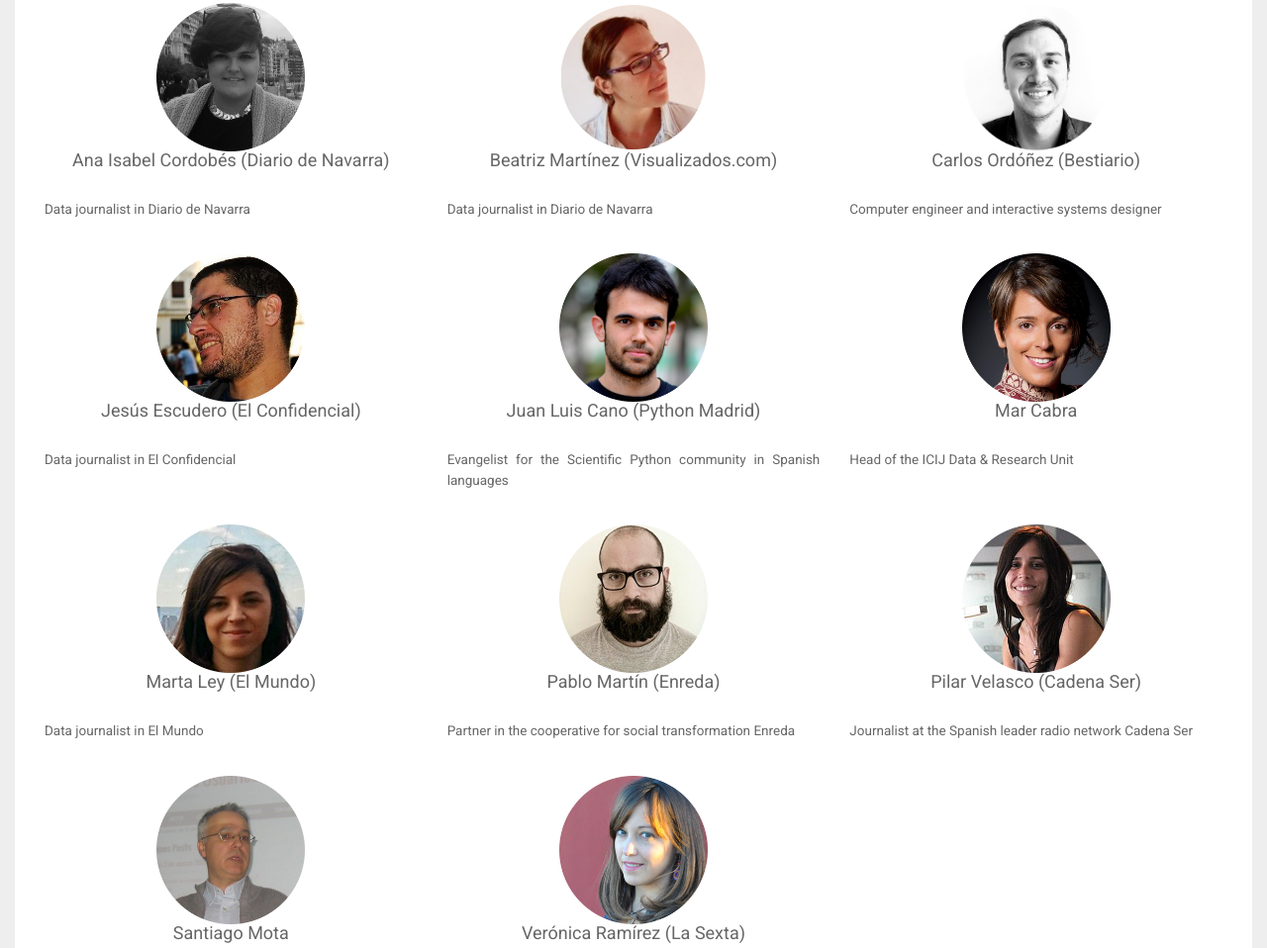
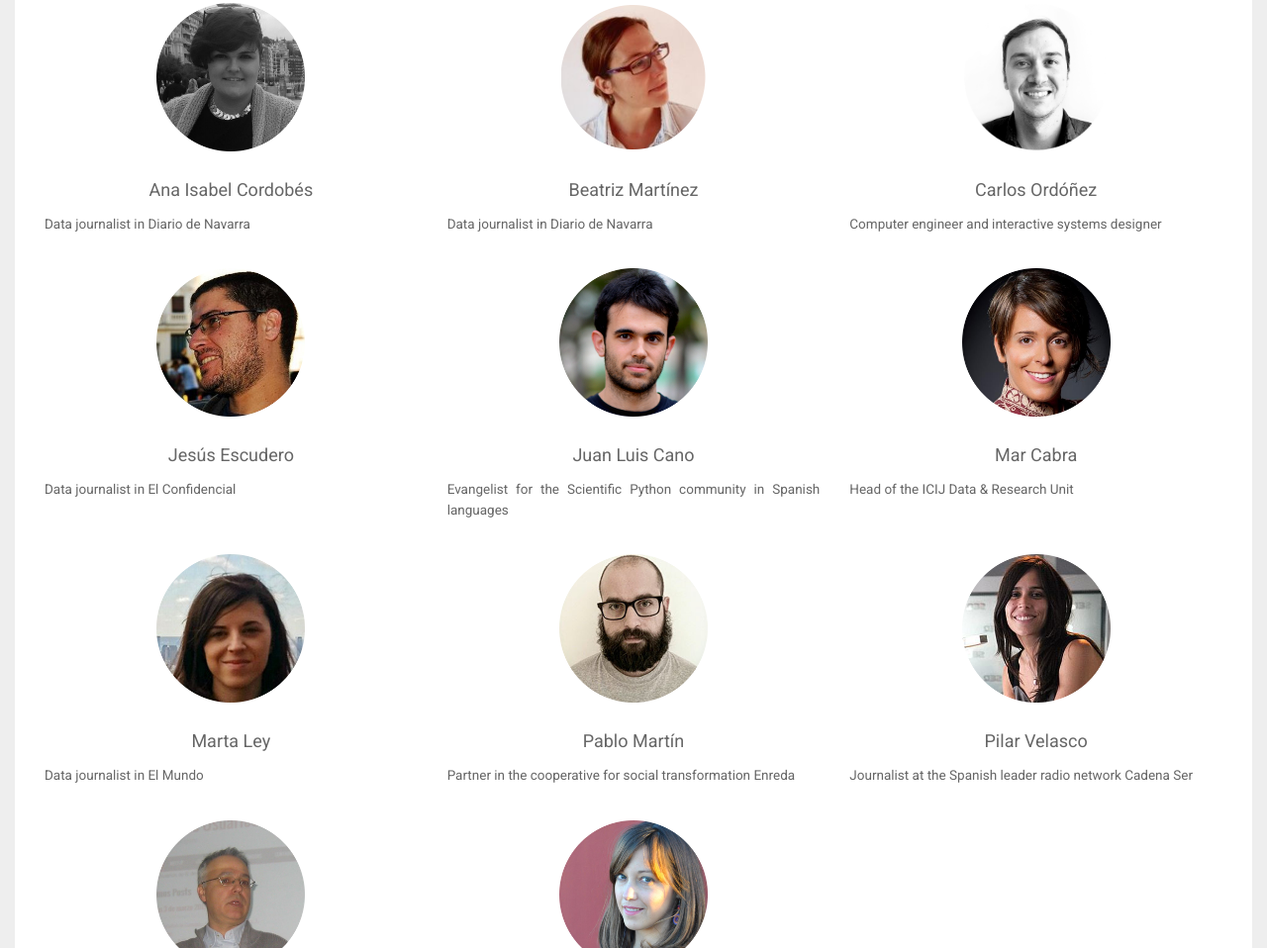
Before and after one commit to escola-de-dados/datacrunch, a plain HTML site: page index.html in a window 1280 px wide. Shown: the part 3088-4046 px from the top of the page at 99% size. Drawn offline with nearby package versions, Linux system fonts and the light colour scheme.

Commit message:
quebra de linha depois das fotos dos palestrantes

```diff
--- a/index.html
+++ b/index.html
@@ -254,36 +254,36 @@
 
       <div class="row" style="margin-top:30px;"><h3>&nbsp;&nbsp;&nbsp;&nbsp;<i class="fa fa-comment"></i>&nbsp;&nbsp;SPEAKERS</h3>
                <div class="col-md-4">
-            <center><img src="anaisabel.png" height="150" width="150"></center>
-            <center><h4>Ana Isabel Cordobés (Diario de Navarra)</h4><br><br></center>
+            <center><img src="anaisabel.png" height="150" width="150"></center><br><br>
+            <center><h4>Ana Isabel Cordobés</h4><br></center>
                    <p>Data journalist in Diario de Navarra</p>
         </div>
           <div class="col-md-4">
-          <center><img src="bmartinez.png" height="150" width="150"></center>
-          <center><h4>Beatriz Martínez (Visualizados.com)</h4><br><br></center>
+          <center><img src="bmartinez.png" height="150" width="150"></center><br><br>
+          <center><h4>Beatriz Martínez</h4><br></center>
                    <p>Data journalist in Diario de Navarra</p>
        </div>
         <div class="col-md-4">
-          <center><img src="carlos.png" height="150" width="150"></center>
-          <center><h4>Carlos Ordóñez (Bestiario)</h4><br><br></center>
+          <center><img src="carlos.png" height="150" width="150"></center><br><br>
+          <center><h4>Carlos Ordóñez</h4><br></center>
                    <p>Computer engineer and interactive systems designer</p>
        </div>
       </div>
 
           <div class="row" style="margin-top:15px;">
                <div class="col-md-4">
-            <center><img src="jesus.png" height="150" width="150"></center>
-            <center><h4>Jesús Escudero (El Confidencial)</h4><br><br></center>
+            <center><img src="jesus.png" height="150" width="150"></center><br><br>
+            <center><h4>Jesús Escudero</h4><br></center>
                    <p>Data journalist in El Confidencial</p>
         </div>
           <div class="col-md-4">
-          <center><img src="juanluis.png" height="150" width="150"></center>
-          <center><h4>Juan Luis Cano (Python Madrid)</h4><br><br></center>
+          <center><img src="juanluis.png" height="150" width="150"></center><br><br>
+          <center><h4>Juan Luis Cano</h4><br></center>
                    <p>Evangelist for the Scientific Python community in Spanish languages</p>
        </div>
         <div class="col-md-4">
-          <center><img src="marcabra.png" height="150" width="150"></center>
-          <center><h4>Mar Cabra</h4><br><br></center>
+          <center><img src="marcabra.png" height="150" width="150"></center><br><br>
+          <center><h4>Mar Cabra</h4><br></center>
                     <p>Head of the ICIJ Data & Research Unit</p>
 
        </div>
@@ -291,18 +291,18 @@
 
           <div class="row" style="margin-top:15px;">
                <div class="col-md-4">
-            <center><img src="martaley.png" height="150" width="150"></center>
-            <center><h4>Marta Ley (El Mundo)</h4><br><br></center>
+            <center><img src="martaley.png" height="150" width="150"></center><br><br>
+            <center><h4>Marta Ley</h4><br></center>
                    <p>Data journalist in El Mundo</p>
         </div>
           <div class="col-md-4">
-          <center><img src="pablo.png" height="150" width="150"></center>
-          <center><h4>Pablo Martín (Enreda)</h4><br><br></center>
+          <center><img src="pablo.png" height="150" width="150"></center><br><br>
+          <center><h4>Pablo Martín</h4><br></center>
                    <p>Partner in the cooperative for social transformation Enreda</p>
        </div>
         <div class="col-md-4">
-          <center><img src="pilar.png" height="150" width="150"></center>
-          <center><h4>Pilar Velasco (Cadena Ser)</h4><br><br></center>
+          <center><img src="pilar.png" height="150" width="150"></center><br><br>
+          <center><h4>Pilar Velasco</h4><br></center>
                     <p>Journalist at the Spanish leader radio network Cadena Ser</p>
 
        </div>
@@ -312,12 +312,12 @@
           <div class="row" style="margin-top:15px;">
                <div class="col-md-4">
             <center><img src="santiago.png" height="150" width="150"></center>
-            <center><h4>Santiago Mota</h4><br><br></center>
+            <center><h4>Santiago Mota</h4><br></center>
                    <p>Member of the Group of Users of R Madrid</p>
         </div>
           <div class="col-md-4">
           <center><img src="veronica.png" height="150" width="150"></center>
-          <center><h4>Verónica Ramírez (La Sexta)</h4><br><br></center>
+          <center><h4>Verónica Ramírez (La Sexta)</h4><br></center>
                    <p>Data journalist in La Sexta</p>
        </div>
         <div class="col-md-4">
```
